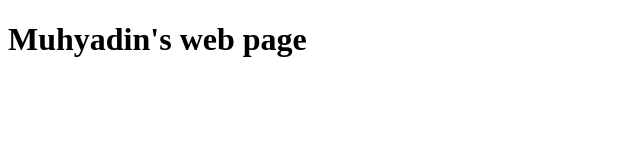
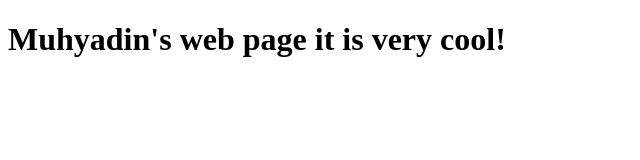
Before and after one commit to Muhyadiin/Coarsera-test, a plain HTML site: page Site/index.html in a window 1280 px wide. Shown: the whole page, without its empty margins (0-640 px from the left). Drawn offline with Linux system fonts and the light colour scheme.

Commit message:
Small adition to our page content

```diff
--- a/Site/index.html
+++ b/Site/index.html
@@ -4,6 +4,6 @@
 	<title>Hello Wordl!</title>
 </head>
 <body>
-<h1>Muhyadin's web page</h1>
+<h1>Muhyadin's web page it is very cool!</h1>
 </body>
 </html>
```
